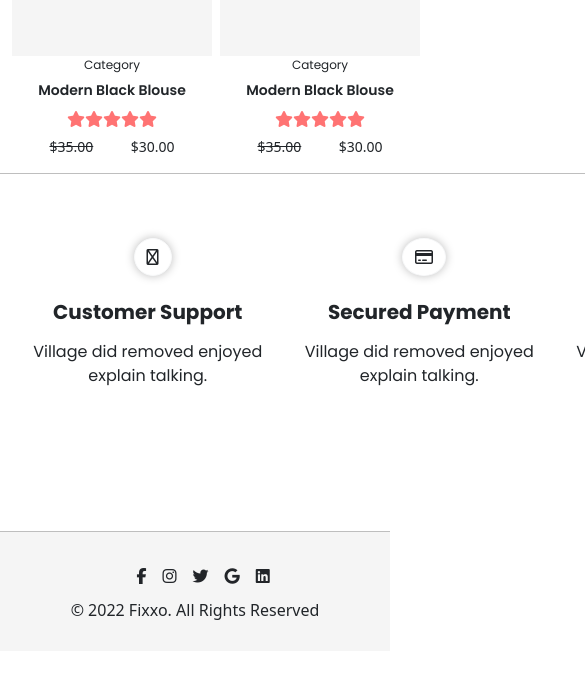
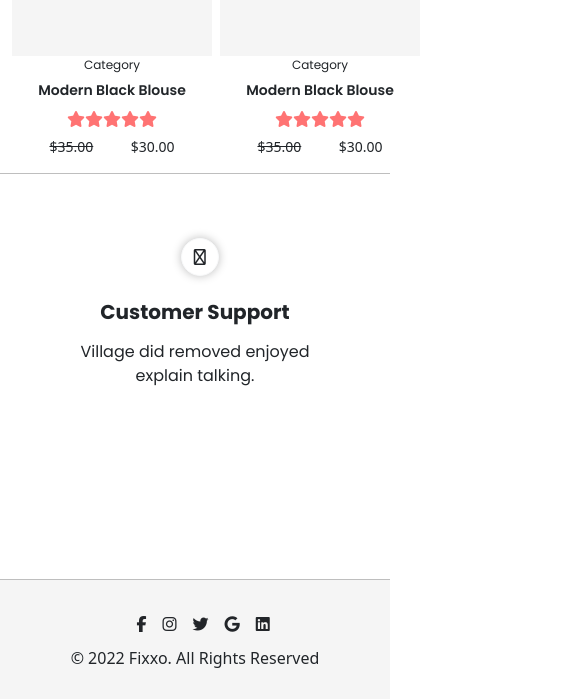
Before and after one commit to Lirijes/fixxo.js, a React (Create React App) app: page / in a window 390 px wide. Shown: the part 1645-2344 px from the top of the page, 585 px wide, since content can reach past the window. Before the commit the page ends 2296 px from the top, so only its background shows below. Built offline with nearby package versions, Linux system fonts and the light colour scheme.

Commit message:
resposivity of support added

```diff
--- a/src/assets/scss/sections/_BottomMenuSection.scss
+++ b/src/assets/scss/sections/_BottomMenuSection.scss
@@ -29,3 +29,29 @@
         }
     }
 }
+
+@media (max-width: 767px) {
+    .bottom-menu {
+        .container {
+            .support:nth-last-child(odd) {
+                display: none;
+            }
+        }
+    }
+}
+
+@media (max-width: 576px) {
+    .bottom-menu {
+        display: flex;
+        align-items: center;
+        .container {
+            .support {
+                &:nth-last-child(odd),
+                &:nth-last-child(2) {
+                    display: none;
+                }
+
+            }
+        }
+    }
+}
--- a/src/section/BottomMenuSection.js
+++ b/src/section/BottomMenuSection.js
@@ -3,31 +3,31 @@ import MenuIcon from '../components/MenuIcon'
 
 const BottomMenuSection = () => {
   return (
-    <section class="bottom-menu">
-        <div class="container">
-            <div class="support">
-                <span class="circle-icon">
+    <section className="bottom-menu">
+        <div className="container">
+            <div className="support">
+                <span className="circle-icon">
                     <MenuIcon link="/support" icon="fa-regular fa-headset"/>
                 </span>
                 <h1>Customer Support</h1>
                 <p>Village did removed enjoyed explain talking.</p>
             </div>
-            <div class="support">
-                <span class="circle-icon">
+            <div className="support">
+                <span className="circle-icon">
                     <MenuIcon link="/support" icon="fa-regular fa-credit-card"/>
                 </span>
                 <h1>Secured Payment</h1>
                 <p>Village did removed enjoyed explain talking.</p>
             </div>
-            <div class="support">
-                <span class="circle-icon">
+            <div className="support">
+                <span className="circle-icon">
                     <MenuIcon link="/support" icon="fa-regular fa-truck" />
                 </span>
                 <h1>Free Home Deliver</h1>
                 <p>Village did removed enjoyed explain talking.</p>
             </div>
-            <div class="support">
-                <span class="circle-icon">
+            <div className="support">
+                <span className="circle-icon">
                     <MenuIcon link="/support" icon="fa-regular fa-truck" />
                 </span>
                 <h1>30 Days Reuters</h1>
```
Also changed, not shown: src/Style.css, 1 other file (tests, documents, lock files or other folders).
